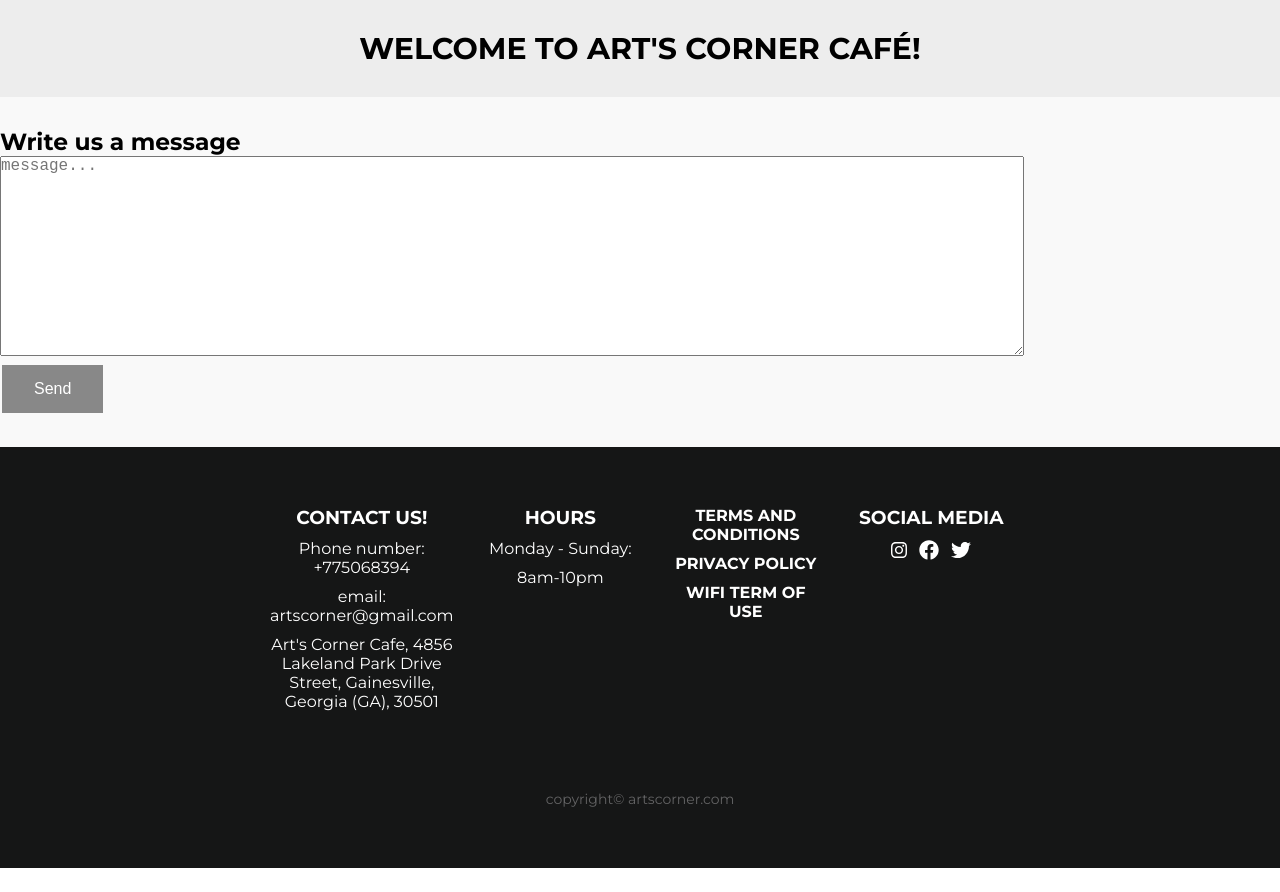
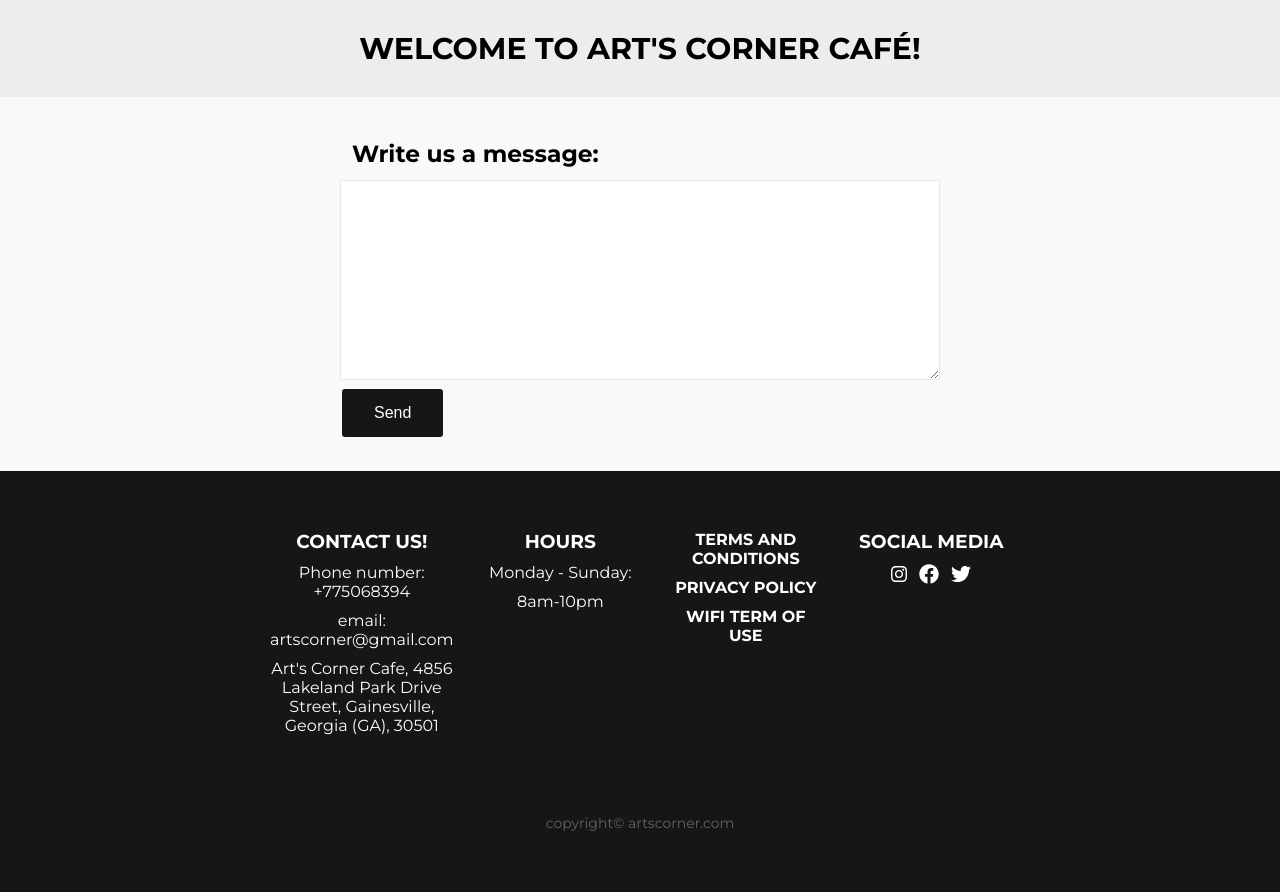
Before and after one commit to ewelina-slepko/cafe-website, a React (Create React App) app: page /contact in a window 1280 px wide. Shown: the part 800-1692 px from the top of the page. Before the commit the page ends 1668 px from the top, so only its background shows below. Built offline with nearby package versions, Linux system fonts and the light colour scheme.

Commit message:
Added Flexbox on Contact Page
-  styled contact page with CSS
- added images hover effect (opacity)

```diff
--- a/src/pages/ContactPage.jsx
+++ b/src/pages/ContactPage.jsx
@@ -21,8 +21,8 @@ class Contact extends React.Component {
         return (
             <div className="contact" >
                 <form>
-                    <h3>Write us a message</h3>
-                    <textarea onChange={this.handleChange} value={this.state.value} placeholder="message..."></textarea>
+                    <h3 style={{ padding: 12 }}>Write us a message: </h3>
+                    <textarea onChange={this.handleChange} value={this.state.value}></textarea>
                     <div data-aos="fade-up"
                         data-aos-anchor-placement="bottom">
                         <button onClick={this.handleSubmit}><span>Send</span></button>
--- a/src/styles/contactPage.css
+++ b/src/styles/contactPage.css
@@ -1,23 +1,32 @@
+.contact{
+    display: flex;
+    justify-content: center;
+}
+
 .contact textarea{
-    width: 80%;
+    flex-grow: 2;
+    width: 600px;
     font-size: 16px;
     min-height: 200px;
+    border: 1px solid #e8e8e8;
+    outline: none;
 }
 
 .contact button{
     display: block;
-    background-color: #888;
+    background-color: #151616;
+    border-radius: 3px;
     border: none;
     color: white;
     padding: 15px 32px;
+    margin: 4px 2px;
     text-align: center;
     text-decoration: none;
     font-size: 16px;
-    margin: 4px 2px;
     cursor: pointer;
     transition: 2s;
 }
 
 .contact button:hover{
-    background-color: #afabab;
+    background-color: #575454
 }
--- a/src/styles/gallery.css
+++ b/src/styles/gallery.css
@@ -6,8 +6,6 @@
   margin: 0 auto
 }
 
-
-
 .img-responsive{
   flex: 1;
   width: 300px;
@@ -15,3 +13,8 @@
   margin: 16px;
   object-fit: cover;
 }
+
+.img-responsive:hover{
+  opacity: .8;
+  transition: .5s;
+}
--- a/src/styles/navigation.css
+++ b/src/styles/navigation.css
@@ -16,8 +16,7 @@ nav.main a{
     text-decoration: none;
     color: #fff;
     text-transform: uppercase;
-    /* font-weight: bold; */
-    padding: 16px;
+    padding: 20px;
     font-size: 20px;
     letter-spacing: 4px;
     cursor: pointer;
```
